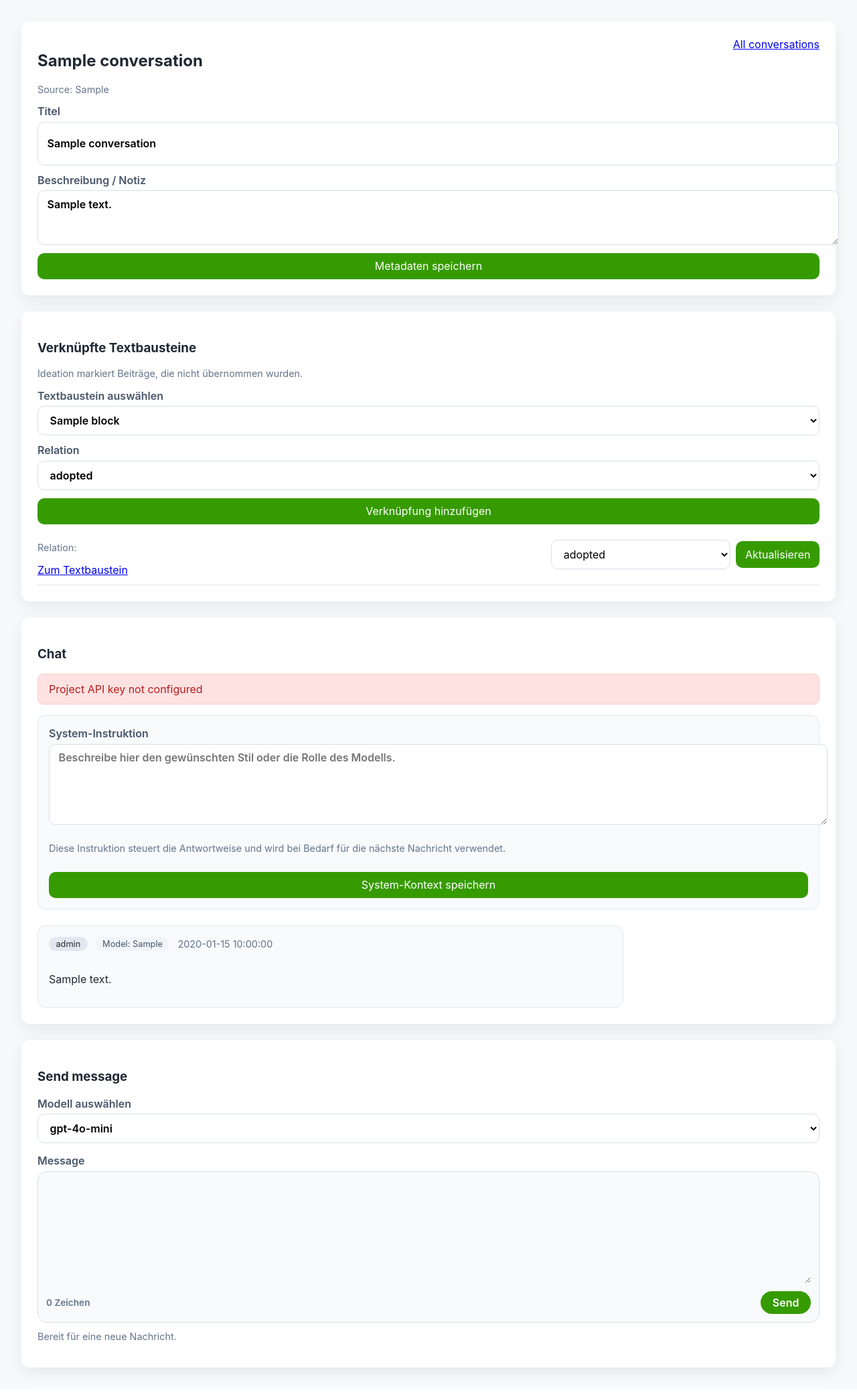
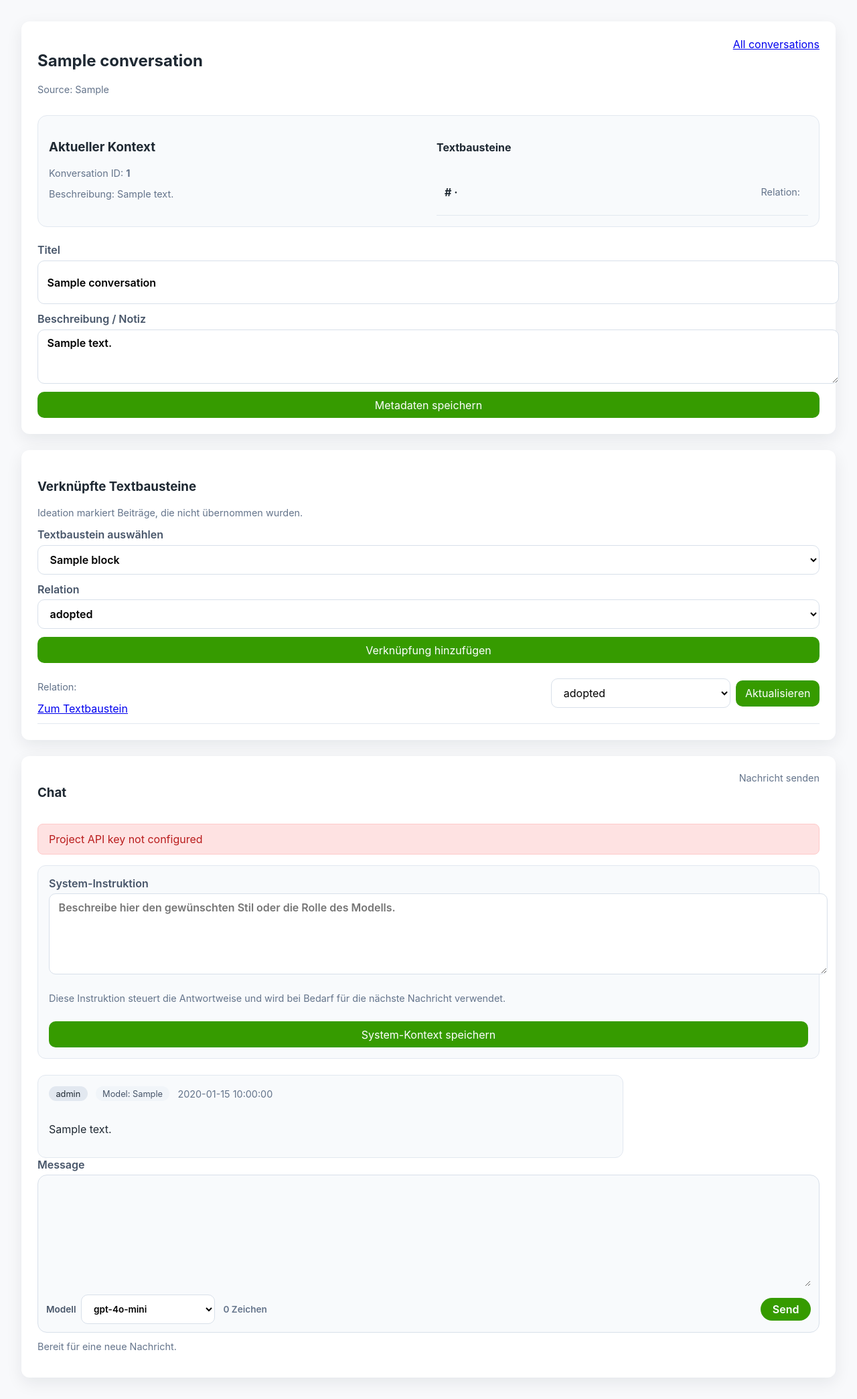
Before and after one commit to david-dd/academicGPT, a FastAPI app: a page that uses templates/conversation_detail.html in a window 1280 px wide. Shown: the part 114-2203 px from the top of the page at 67% size. Before the commit the page ends 2170 px from the top, so only its background shows below. Run offline with FastAPI, Linux system fonts and the light colour scheme; tables that the repository leaves empty hold one stand-in row (values such as "Sample post"); some libraries are stand-ins or nearby versions.

Commit message:
Add navigation and layout improvements

```diff
--- a/static/css/styles.css
+++ b/static/css/styles.css
@@ -472,6 +472,25 @@ mark {
   border: 1px solid #e2e8f0;
 }
 
+.context-panel {
+  margin: 1rem 0 1.5rem;
+  display: grid;
+  gap: 1.5rem;
+  grid-template-columns: repeat(auto-fit, minmax(240px, 1fr));
+  background: #f8fafc;
+  border-radius: 14px;
+  padding: 1rem;
+  border: 1px solid #e2e8f0;
+}
+
+.compact-list {
+  margin: 0.5rem 0 0;
+}
+
+.compact-list .list-item {
+  padding: 0.75rem;
+}
+
 .message-form {
   gap: 1rem;
 }
@@ -507,6 +526,27 @@ mark {
   display: flex;
   justify-content: space-between;
   align-items: center;
+  gap: 1rem;
+  flex-wrap: wrap;
+}
+
+.composer-actions-left {
+  display: flex;
+  align-items: center;
+  gap: 0.75rem;
+  flex-wrap: wrap;
+}
+
+.composer-model {
+  display: flex;
+  align-items: center;
+  gap: 0.5rem;
+  font-size: 0.85rem;
+  color: #475569;
+}
+
+.composer-model select {
+  min-width: 200px;
 }
 
 .composer-send {
--- a/templates/conversation_detail.html
+++ b/templates/conversation_detail.html
@@ -8,6 +8,32 @@
     </div>
     <div class="row-actions">
       <a href="/p/{{ project.slug }}/conversations">All conversations</a>
+    </div>
+  </div>
+  <div class="context-panel">
+    <div>
+      <h3>Aktueller Kontext</h3>
+      <p class="muted">
+        Konversation ID: <strong>{{ conversation.id }}</strong>
+      </p>
+      <p class="muted">
+        Beschreibung: {{ conversation.notes or "Keine Beschreibung vorhanden." }}
+      </p>
+    </div>
+    <div>
+      <h4>Textbausteine</h4>
+      {% if conversation.links %}
+        <ul class="list compact-list">
+          {% for link in conversation.links %}
+            <li class="list-item">
+              <strong>#{{ link.text_block.id }} · {{ link.text_block.title }}</strong>
+              <p class="muted">Relation: {{ relation_labels[link.relation] }}</p>
+            </li>
+          {% endfor %}
+        </ul>
+      {% else %}
+        <p class="muted">Noch keine Textbausteine verknüpft.</p>
+      {% endif %}
     </div>
   </div>
   <form method="post" action="/p/{{ project.slug }}/conversations/{{ conversation.id }}/meta" class="form-grid">
@@ -81,7 +107,10 @@
 </section>
 
 <section class="card">
+  <div class="split">
     <h3>Chat</h3>
+    <span class="muted">Nachricht senden</span>
+  </div>
   {% if error %}
     <p class="error">{{ error }}</p>
   {% endif %}
@@ -140,10 +169,6 @@
   {% else %}
     <p class="muted">No messages yet. Send the first one below.</p>
   {% endif %}
-</section>
-
-<section class="card">
-  <h3>Send message</h3>
   <form
     method="post"
     action="/p/{{ project.slug }}/conversations/{{ conversation.id }}/messages"
@@ -151,7 +176,13 @@
     data-message-form
   >
     <label>
-      Modell auswählen
+      Message
+      <div class="composer">
+        <textarea name="message" rows="6" class="message-textarea" required data-message-input></textarea>
+        <div class="composer-actions">
+          <div class="composer-actions-left">
+            <label class="composer-model">
+              Modell
               <select name="model" required>
                 {% if available_models %}
                   {% for model in available_models %}
@@ -162,12 +193,8 @@
                 {% endif %}
               </select>
             </label>
-    <label>
-      Message
-      <div class="composer">
-        <textarea name="message" rows="6" class="message-textarea" required data-message-input></textarea>
-        <div class="composer-actions">
             <span class="muted composer-count" data-message-count>0 Zeichen</span>
+          </div>
           <button type="submit" class="composer-send">Send</button>
         </div>
       </div>
```
Lines whose indentation alone changed are shown as unchanged.
